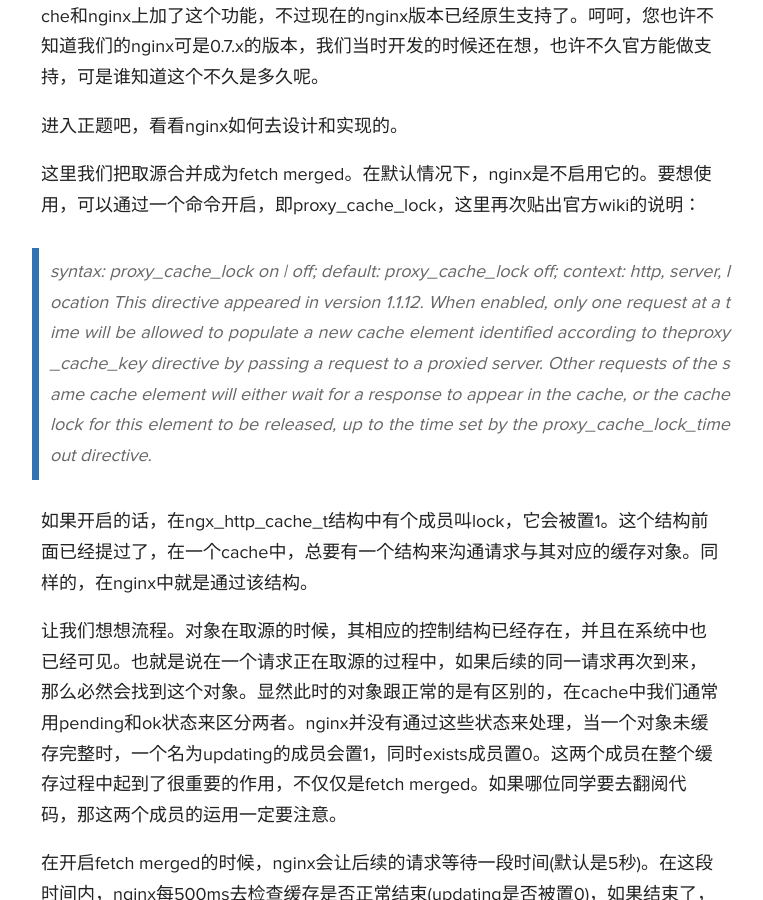
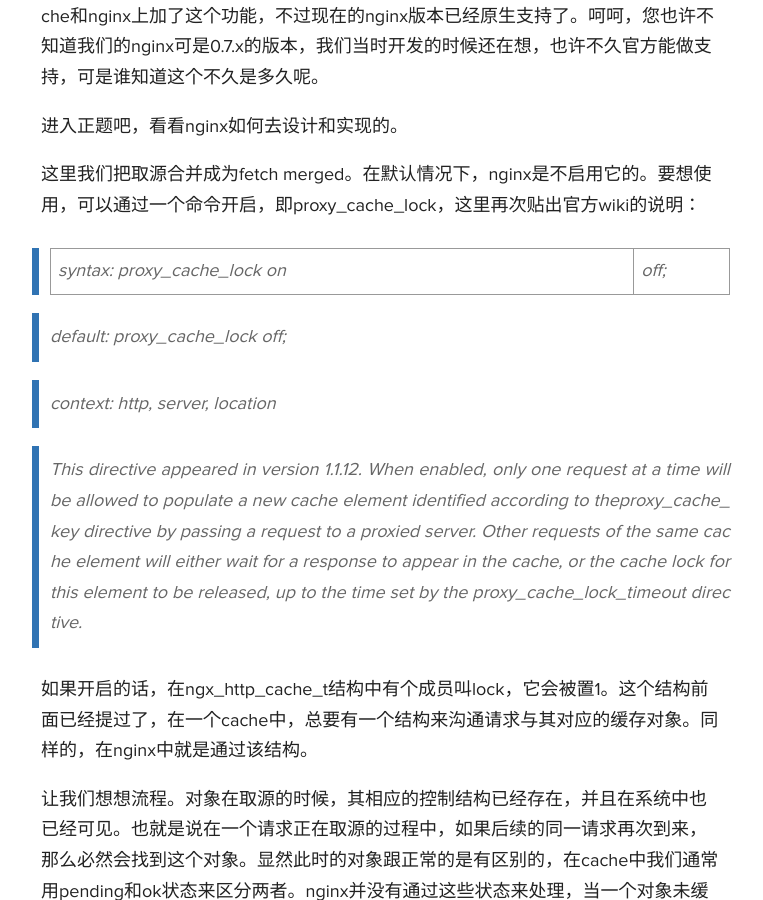
Before and after one commit to flashbuckets/dmeearm.github.io, a Jekyll site: the page built from _posts/2014-11-30-cacheserver3.md, in a window 1280 px wide and 900 px high, scrolled down 303 px. Shown: the whole window, without its empty margins (259-1022 px from the left). Built offline with Jekyll 4.4.1, drawn with Linux system fonts in a browser that asks for light colours; Markdown is read by kramdown in place of the engine named in the settings; comment, search, counter and statistics services are not loaded; part of the change alters nothing that is shown.

```diff
--- a/_posts/2014-11-30-cacheserver3.md
+++ b/_posts/2014-11-30-cacheserver3.md
@@ -11,9 +11,12 @@ tags: [dev]
 这里我们把取源合并成为fetch merged。在默认情况下，nginx是不启用它的。要想使用，可以通过一个命令开启，即proxy_cache_lock，这里再次贴出官方wiki的说明：
 
 >syntax: proxy_cache_lock on | off;
-default: proxy_cache_lock off;
-context: http, server, location
-This directive appeared in version 1.1.12.
+
+>default: proxy_cache_lock off;
+
+>context: http, server, location
+
+>This directive appeared in version 1.1.12.
 When enabled, only one request at a time will be allowed to populate a new cache element identified according to theproxy_cache_key directive by passing a request to a proxied server. Other requests of the same cache element will either wait for a response to appear in the cache, or the cache lock for this element to be released, up to the time set by the proxy_cache_lock_timeout directive.
 
 如果开启的话，在ngx_http_cache_t结构中有个成员叫lock，它会被置1。这个结构前面已经提过了，在一个cache中，总要有一个结构来沟通请求与其对应的缓存对象。同样的，在nginx中就是通过该结构。
```
Also changed, not shown: 1 other file.
